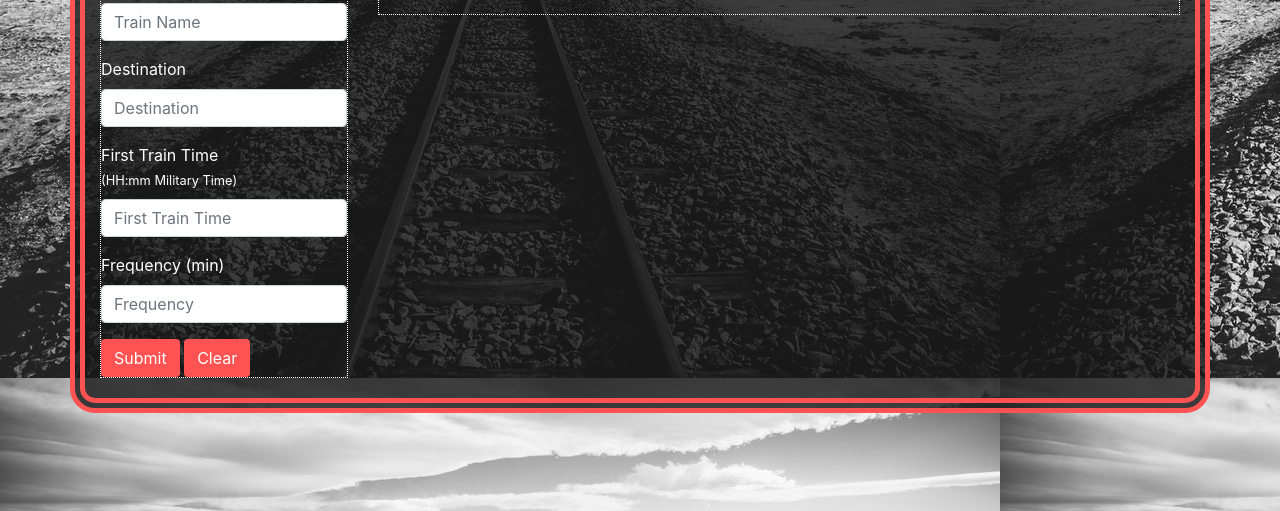
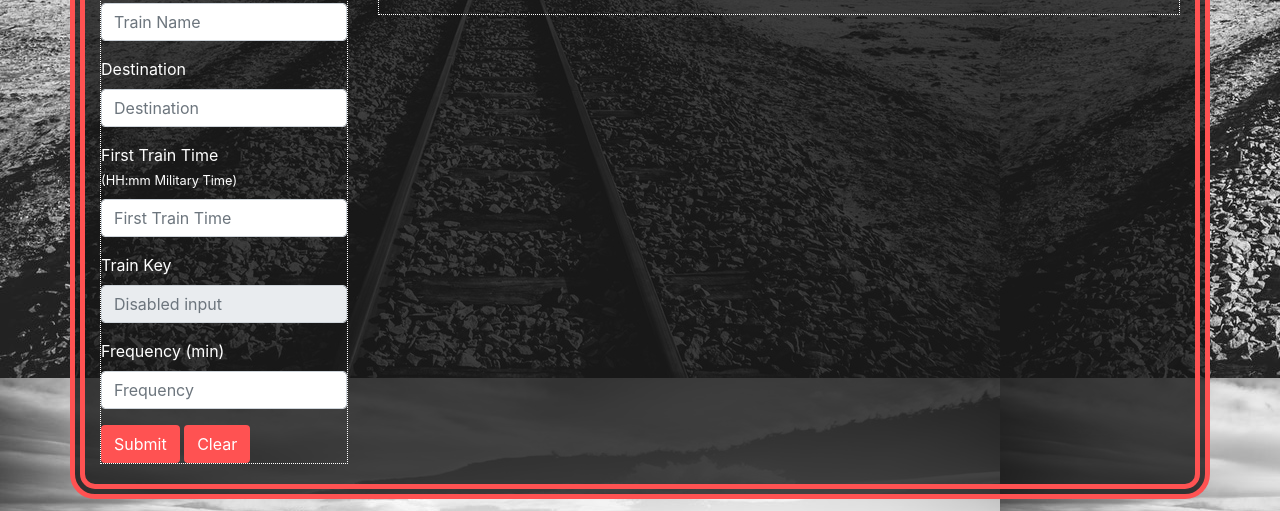
Before and after one commit to mallen2018/Firebase-Assignment---Train-Scheduler, a plain HTML site: page index.html in a window 1280 px wide. Shown: the part 289-800 px from the top of the page. Drawn offline with nearby package versions, Linux system fonts and the light colour scheme; a web font is replaced by a local one.

Commit message:
update buttons

```diff
--- a/index.html
+++ b/index.html
@@ -11,7 +11,6 @@
     <script src="https://apis.google.com/js/platform.js" async defer></script>
     <link rel="stylesheet" href="https://stackpath.bootstrapcdn.com/bootstrap/4.1.1/css/bootstrap.min.css" integrity="sha384-WskhaSGFgHYWDcbwN70/dfYBj47jz9qbsMId/iRN3ewGhXQFZCSftd1LZCfmhktB"
     crossorigin="anonymous">
-    <link rel="stylesheet" href="https://use.fontawesome.com/releases/v5.1.0/css/all.css" integrity="sha384-lKuwvrZot6UHsBSfcMvOkWwlCMgc0TaWr+30HWe3a4ltaBwTZhyTEggF5tJv8tbt" crossorigin="anonymous">
     <link rel="stylesheet" type="text/css" href="assets/css/style.css">
 
 </head>
@@ -56,6 +55,12 @@
                                 </label>
                                 <input type="text" class="form-control" id="firstTrain" placeholder="First Train Time">
                             </div>
+                            <fieldset disabled>
+                                <div class="form-group hidden">
+                                    <label for="trainKey">Train Key</label>
+                                    <input type="text" id="trainKey" class="form-control" placeholder="Disabled input">
+                                </div>
+                            </fieldset>
                             <div class="form-group">
                                 <label for="trainFrequency">Frequency (min)</label>
                                 <input type="text" class="form-control" id="trainFrequency" placeholder="Frequency">
```
